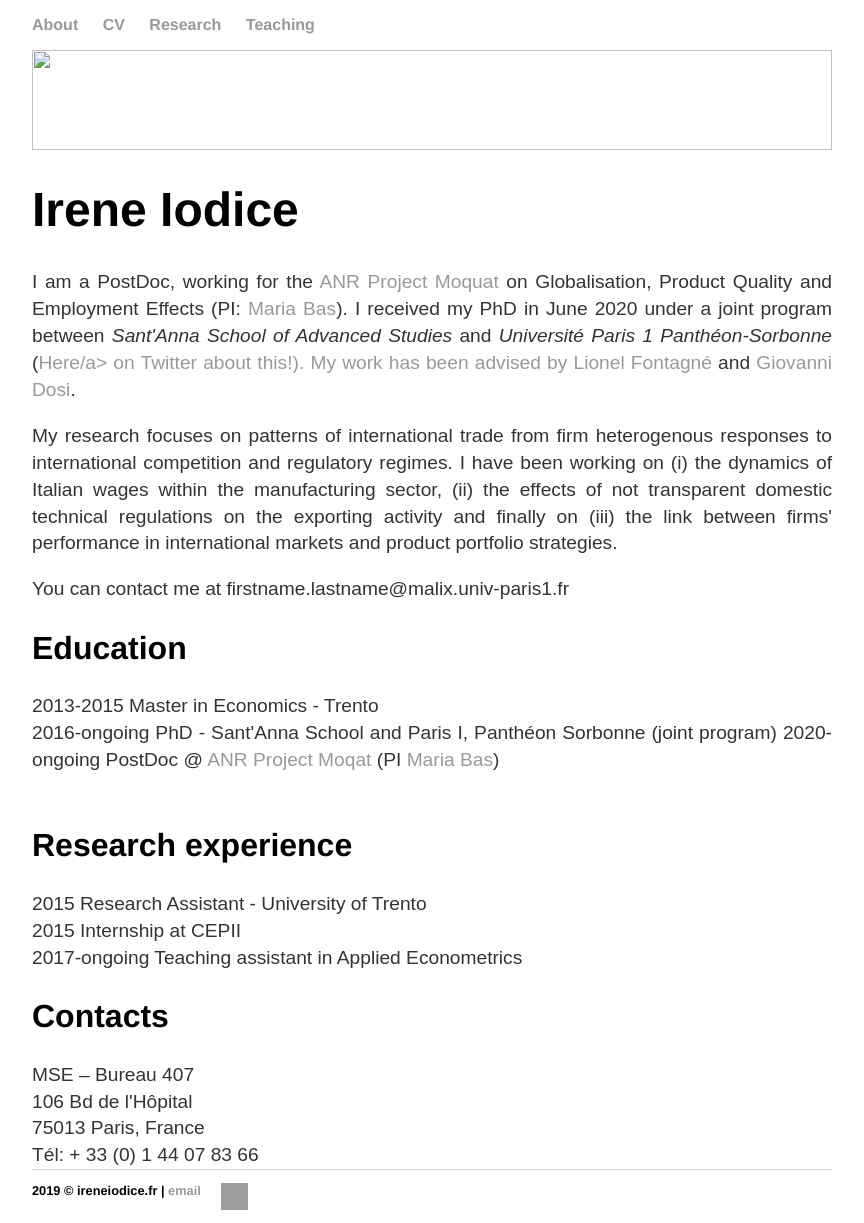
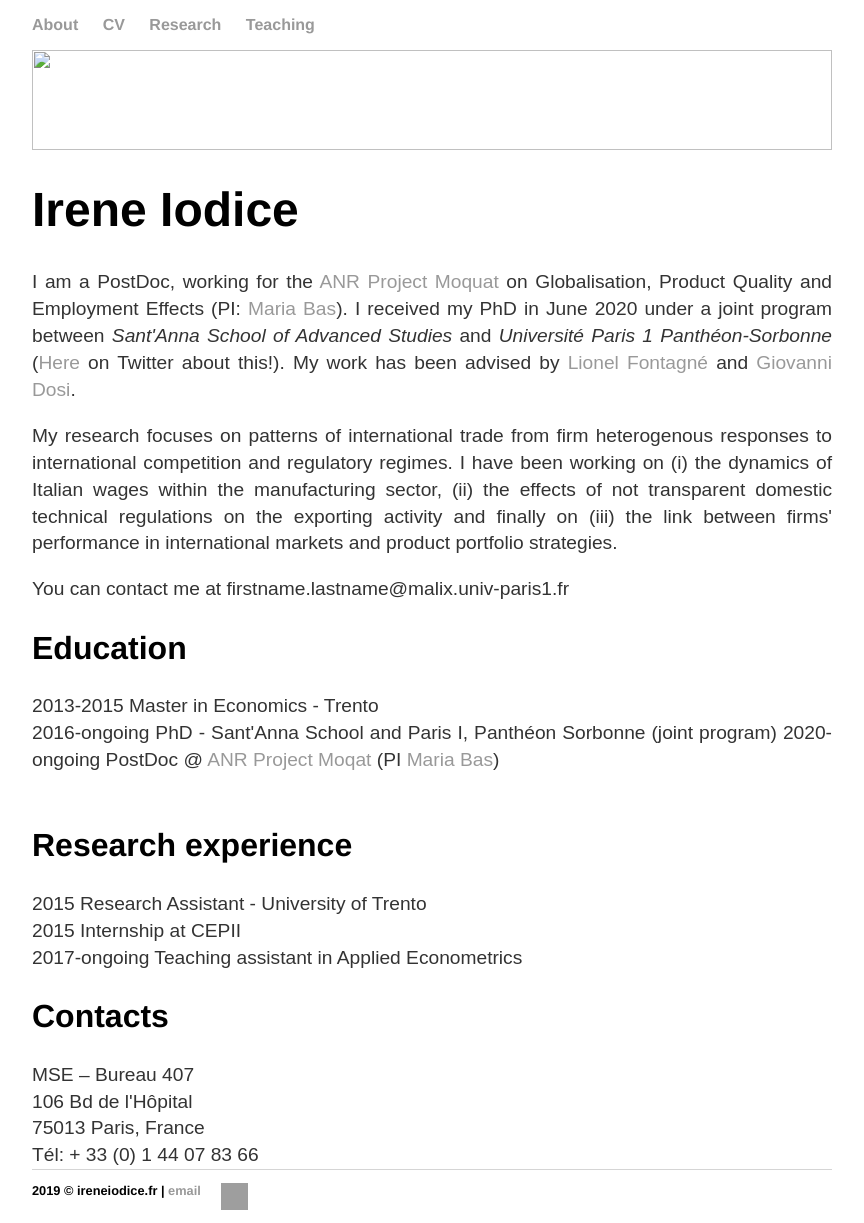
Before and after one commit to ioire/ioire.github.io, a Jekyll site: the page built from about/index.html, in a window 1280 px wide. Shown: the whole page, without its empty margins (208-1072 px from the left). Built offline with Jekyll 4.4.1, drawn with Linux system fonts in a browser that asks for light colours; grey boxes are pictures that could not be loaded.

Commit message:
Update index.html

```diff
--- a/about/index.html
+++ b/about/index.html
@@ -20,7 +20,7 @@ title: Irene Iodice
 	<h1>Irene Iodice</h1>
 	<p> I am a PostDoc, working for the <a href="https://anr.fr/en/funded-projects-and-impact/funded-projects/project/funded/project/b2d9d3668f92a3b9fbbf7866072501ef-cda581fc05/?tx_anrprojects_funded%5Bcontroller%5D=Funded&cHash=804764a3977ed68aa6cdacba9bac0770">ANR Project Moquat</a>
 		on Globalisation, Product Quality and Employment Effects (PI: <a href="//https://sites.google.com/site/basmaria80/">Maria Bas</a>). I received my PhD in June 2020 under a joint program between <em>Sant'Anna School of Advanced Studies</em> and <em>Université Paris 1 Panthéon-Sorbonne</em>
-		(<a href="http://https://twitter.com/LisandraFlach/status/1271089604712632320/">Here/a> on Twitter about this!). My work has been advised by <a href="http://www.lionel-fontagne.eu/">Lionel Fontagné</a>  and
+		(<a href="http://https://twitter.com/LisandraFlach/status/1271089604712632320/">Here</a> on Twitter about this!). My work has been advised by <a href="http://www.lionel-fontagne.eu/">Lionel Fontagné</a>  and
 		<a href="https://scholar.google.it/citations?user=jODHZ90AAAAJ&hl=en">Giovanni Dosi</a>.<p>
 
 	<p> My research focuses on patterns of international trade
```
